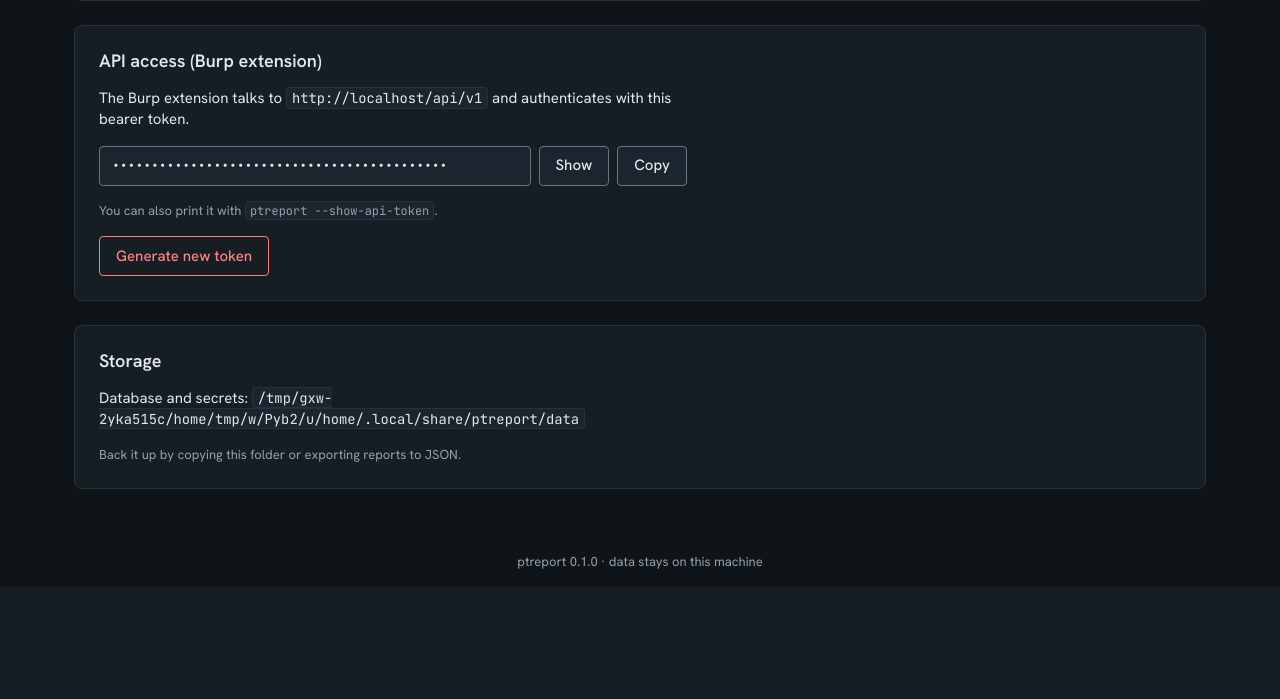
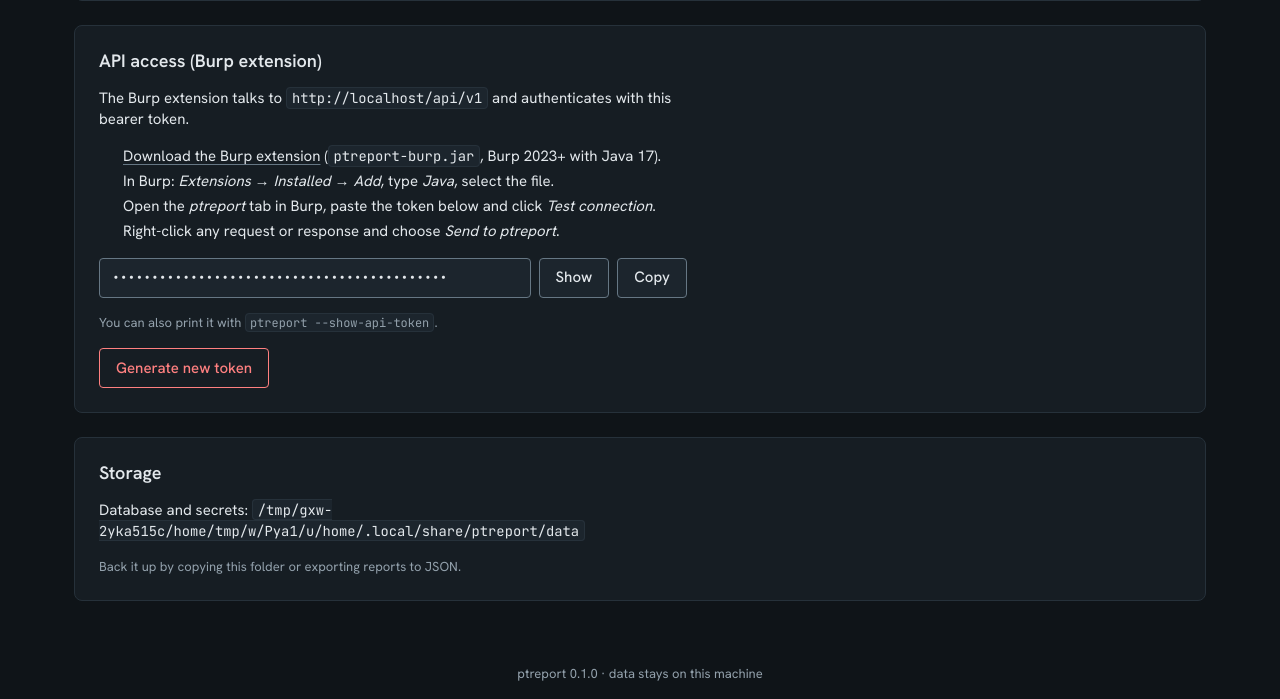
Before and after one commit to Nice-Code-sp-z-o-o/ptreport, a Flask app: page /settings in a window 1280 px wide. Shown: the part 1716-2415 px from the top of the page. Before the commit the page ends 2285 px from the top, so only its background shows below. Run offline with Flask 3, Linux system fonts and the light colour scheme; data that the repository does not hold is empty; parts of the project's set-up code (start-up, migrations or seed data) failed here and were passed over; some libraries are stand-ins or nearby versions.

Commit message:
Download the Burp extension from the app
A "Burp extension" button next to "New report" downloads ptreport-burp.jar,
served from the package (build.sh copies the built jar to src/ptreport/data/).
Settings -> API lists the install steps.

```diff
--- a/src/ptreport/static/app.css
+++ b/src/ptreport/static/app.css
@@ -98,3 +98,4 @@ span.label { display: block; margin-bottom: var(--sp-2); font-size: var(--fs-sm)
 .note-view .rt-table th { background: var(--c-raised); font-weight: var(--fw-semibold); }
 .note-view .rt-table .al-center { text-align: center; } .note-view .rt-table .al-right { text-align: right; }
 .note-search { display: flex; gap: var(--sp-2); } .note-search .input { flex: 1 1 auto; min-width: 0; }
+.steps { display: grid; gap: var(--sp-1); padding-left: var(--sp-5); margin: 0; }
--- a/src/ptreport/templates/index.html
+++ b/src/ptreport/templates/index.html
@@ -7,6 +7,7 @@
     <h1>Reports</h1>
     <div class="cluster">
       <a class="btn" href="{{ url_for('web.report_import') }}">{{ icon('upload') }}Import JSON</a>
+      <a class="btn" href="{{ url_for('web.burp_extension_download') }}" download title="Java extension for Burp Suite: right-click a request and send it to a finding. Set the API token from Settings in Burp's ptreport tab.">{{ icon('download') }}Burp extension</a>
       <a class="btn btn-primary" href="{{ url_for('web.report_new') }}">{{ icon('plus') }}New report</a>
     </div>
   </div>
--- a/src/ptreport/templates/settings.html
+++ b/src/ptreport/templates/settings.html
@@ -111,6 +111,12 @@
   <section class="panel stack" aria-labelledby="api-h">
     <h2 id="api-h">API access (Burp extension)</h2>
     <p class="prose">The Burp extension talks to <code>{{ api_base }}</code> and authenticates with this bearer token.</p>
+    <ol class="prose steps">
+      <li><a href="{{ url_for('web.burp_extension_download') }}" download>Download the Burp extension</a> (<code>ptreport-burp.jar</code>, Burp 2023+ with Java 17).</li>
+      <li>In Burp: <em>Extensions → Installed → Add</em>, type <em>Java</em>, select the file.</li>
+      <li>Open the <em>ptreport</em> tab in Burp, paste the token below and click <em>Test connection</em>.</li>
+      <li>Right-click any request or response and choose <em>Send to ptreport</em>.</li>
+    </ol>
     <div class="token-row">
       <input id="api-token" class="input is-mono" type="password" value="{{ api_token }}" readonly aria-label="API token" autocomplete="off">
       <button class="btn" type="button" data-toggle-secret="api-token">Show</button>
--- a/src/ptreport/views.py
+++ b/src/ptreport/views.py
@@ -1228,3 +1228,20 @@ def note_delete(note_id: int):
     repo.delete_note(get_db(), note)
     flash("Note deleted.", "success")
     return redirect(url_for("web.notes", report_id=report["id"]))
+
+
+# ------------------------------------------------------------ burp extension --
+
+BURP_JAR = "data/ptreport-burp.jar"
+
+
+@bp.get("/downloads/ptreport-burp.jar")
+def burp_extension_download():
+    try:
+        with current_app.open_resource(BURP_JAR) as fh:
+            data = fh.read()
+    except FileNotFoundError:
+        abort(404, description="The Burp extension is not bundled with this build. Run burp-extension/build.sh.")
+    return Response(data, mimetype="application/java-archive",
+                    headers={"Content-Disposition": 'attachment; filename="ptreport-burp.jar"',
+                             "Cache-Control": "no-store"})
```
Also changed, not shown: tests/test_web.py (+14 -0 lines), 2 other files.
